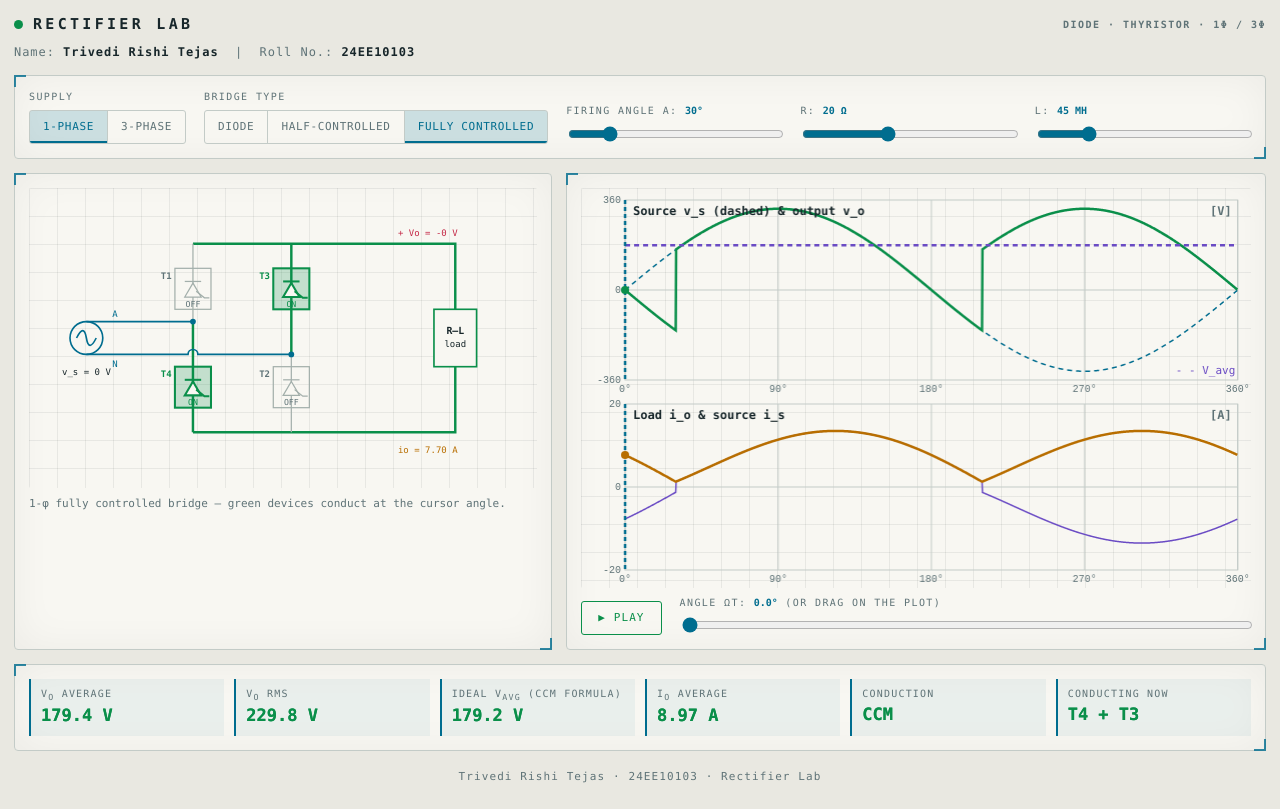
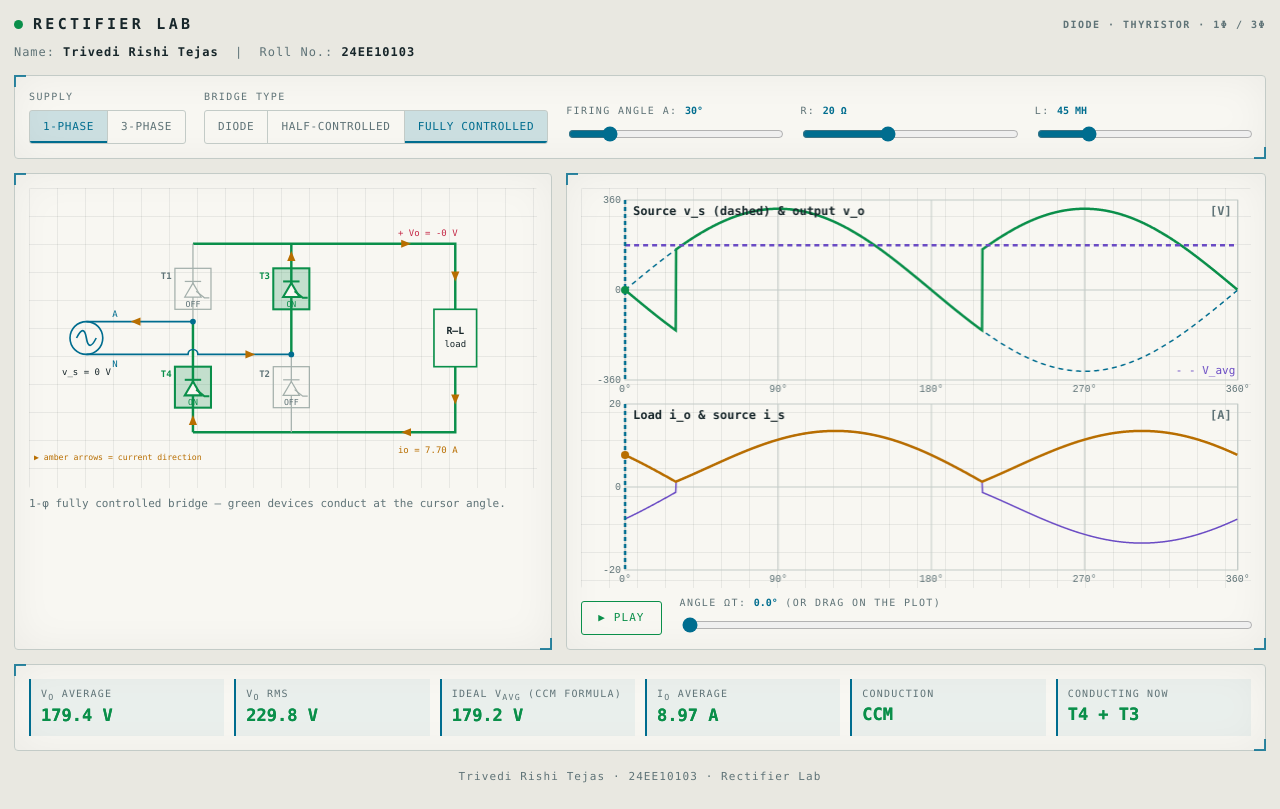
Before and after one commit to rishi1205/rectifier-lab, a plain HTML site: page index.html in a window 1280 px wide. Drawn offline with Linux system fonts and the light colour scheme.

Commit message:
Add current direction arrows

```diff
--- a/index.html
+++ b/index.html
@@ -151,6 +151,12 @@ function drawSch(){
   x.fillStyle=C('--mut');x.font='11px ui-monospace,Menlo,monospace';x.fillText('3-φ source (Y)',6,210);
  }
  legs.forEach(l=>{sw(x,l.x,95,l.top,on(l.top));sw(x,l.x,215,l.bot,on(l.bot));});
+ const ar=(X,Y,d)=>{x.fillStyle=C('--o');x.beginPath();const t={r:[[X-6,Y-5],[X+6,Y],[X-6,Y+5]],l:[[X+6,Y-5],[X-6,Y],[X+6,Y+5]],u:[[X-5,Y+6],[X,Y-6],[X+5,Y+6]],d:[[X-5,Y-6],[X,Y+6],[X+5,Y-6]]}[d];x.moveTo(t[0][0],t[0][1]);x.lineTo(t[1][0],t[1][1]);x.lineTo(t[2][0],t[2][1]);x.closePath();x.fill();};
+ if(any){ar(rx-60,40,'r');ar(rx,80,'d');ar(rx,230,'d');ar(rx-60,270,'l');
+  legs.forEach((l,j)=>{if(on(l.top))ar(l.x,55,'u');if(on(l.bot))ar(l.x,255,'u');
+   const dr=(on(l.top)?1:0)-(on(l.bot)?1:0);
+   if(dr)ar(one?(j?270:130):l.x-40,l.my,dr>0?'r':'l');});}
+ x.fillStyle=C('--o');x.font='10px ui-monospace,Menlo,monospace';x.textAlign='left';x.fillText('▶ amber arrows = current direction',6,304);
  // load
  x.fillStyle=C('--card');x.strokeStyle=any?g:wr;x.lineWidth=2;x.fillRect(rx-26,120,52,70);x.strokeRect(rx-26,120,52,70);
  x.fillStyle=C('--fg');x.font='bold 12px ui-monospace,Menlo,monospace';x.textAlign='center';x.fillText('R–L',rx,150);x.font='11px ui-monospace,Menlo,monospace';x.fillText('load',rx,166);
```
